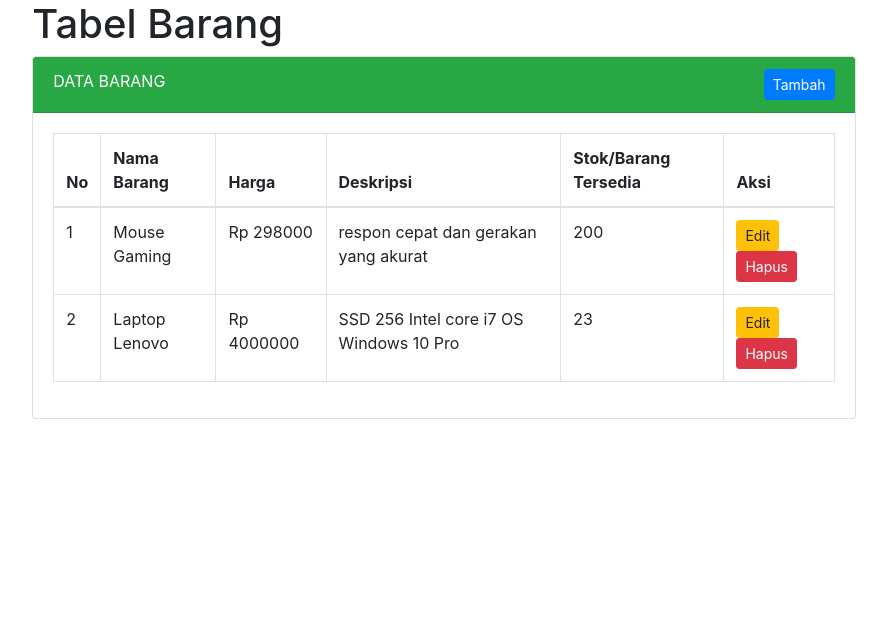
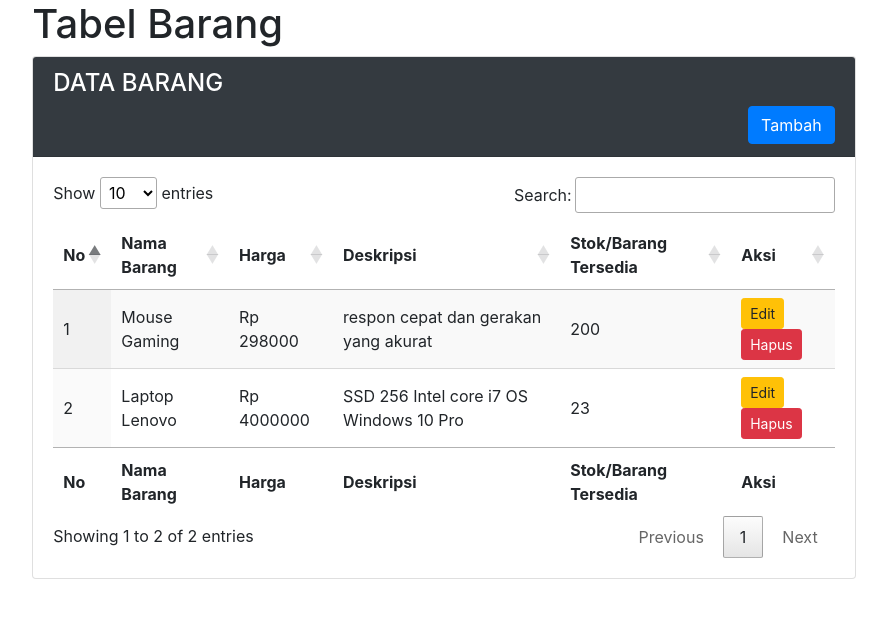
Before and after one commit to MochRifkiAdriansyah/TugasPhpCRUD, a PHP site: page / in a window 1280 px wide. Shown: the top 618 px of the page, without its empty margins (196-1083 px from the left). Run offline with PHP 8.4, Linux system fonts and the light colour scheme; data comes from the database, SQL or seed files in the repository; some libraries are stand-ins or nearby versions.

Commit message:
nambah datatable js jquery boss

```diff
--- a/index.php
+++ b/index.php
@@ -1,18 +1,34 @@
 <!DOCTYPE html>
-<html>
+<html lang="en">
+
 <head>
-	<title>Tugas CRUD Kampus Medeka</title>
+    <meta charset="UTF-8">
+    <meta http-equiv="X-UA-Compatible" content="IE=edge">
+    <meta name="viewport" content="width=device-width, initial-scale=1.0">
+    <title>Tugas Kampus Merdeka CRUD</title>
+    <link rel="stylesheet" type="text/css" href="assets/css/bootstrap.min.css">
+
+    <link rel="stylesheet" href="https://cdn.datatables.net/1.13.4/css/jquery.dataTables.min.css">
+
+    <script src="https://code.jquery.com/jquery-3.5.1.js"></script>
+    <script src="https://cdn.datatables.net/1.13.4/js/jquery.dataTables.min.js"></script>
+
+    <script>
+        $(document).ready(function () {
+            $('#kampus-merdeka').DataTable();
+        });
+    </script>
 </head>
-<link rel="stylesheet" type="text/css" href="assets/css/bootstrap.min.css">
+
 <body>
 <div class="container col-md-8 mt-6">
 		<h1>Tabel Barang</h1>
 		<div class="card">
-			<div class="card-header bg-success text-white ">
-				DATA BARANG <a href="tambah.php" class="btn btn-sm btn-primary float-right">Tambah</a>
+			<div class="card-header bg-dark text-white ">
+				<h4>DATA BARANG </h4><a href="tambah.php" class="btn btn-md btn-primary float-right">Tambah</a>
 			</div>
 			<div class="card-body">
-				<table class="table table-bordered">
+    <table id="kampus-merdeka" class="display" style="width:100%">
         <thead>
             <tr>
                 <th>No</th>
@@ -48,11 +64,20 @@
 
 						<?php $no++; } ?>
         </tbody>
+        <tfoot>
+            <tr>
+                <th>No</th>
+                <th>Nama Barang</th>
+                <th>Harga</th>
+                <th>Deskripsi</th>
+                <th>Stok/Barang Tersedia</th>
+                <th>Aksi</th>
+            </tr>
+        </tfoot>
     </table>
                             </div>
                             </div>
                             </div>
-<script type="text/javascript" src="assets/js/jquery-3.5.1.min.js"></script>
-<script type="text/javascript" src="assets/js/bootstrap.min.js"></script>
 </body>
+
 </html>
```
Also changed, not shown: tambah.php (+24 -3 lines). Lines whose indentation alone changed are shown as unchanged.
